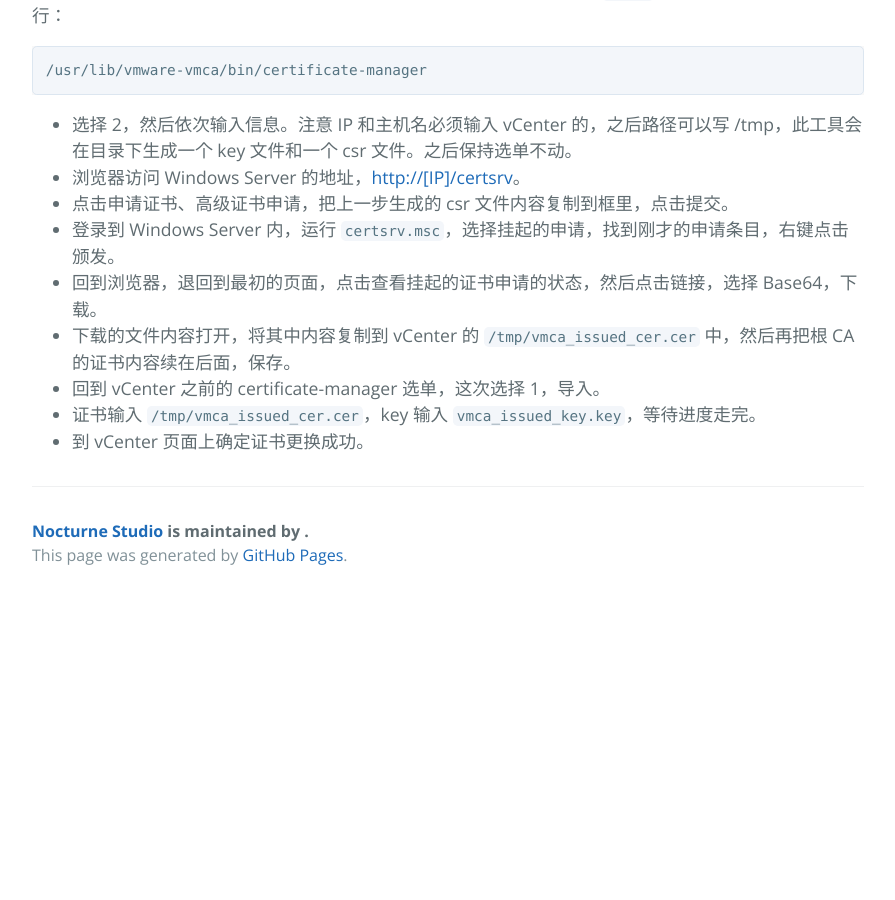
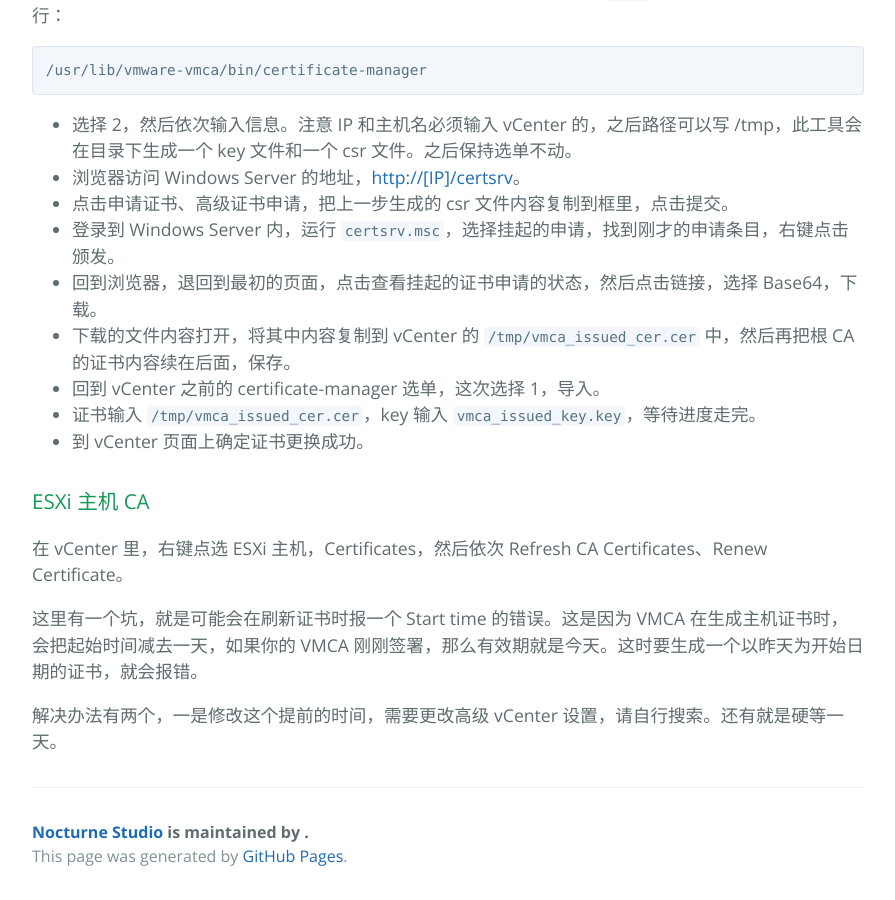
Before and after one commit to spadeq/spadeq.github.io, a Jekyll site: the page built from _posts/2023-09-08-vmware-nsx-application-platform-airgap-walkthrough.markdown, in a window 1280 px wide and 900 px high, scrolled down 924 px. Shown: the whole window, without its empty margins (192-1087 px from the left). Built offline with Jekyll 4.4.1, drawn with Linux system fonts in a browser that asks for light colours; before the commit the page ends 1523 px from its top, so only the background shows below that.

Commit message:
Update 2023-09-08-vmware-nsx-application-platform-airgap-walkthrough.markdown

```diff
--- a/_posts/2023-09-08-vmware-nsx-application-platform-airgap-walkthrough.markdown
+++ b/_posts/2023-09-08-vmware-nsx-application-platform-airgap-walkthrough.markdown
@@ -41,3 +41,11 @@ VMCA 是 vCenter 使用的中间 CA。SSH 以 root 用户登录 vCenter，执行
 * 回到 vCenter 之前的 certificate-manager 选单，这次选择 1，导入。
 * 证书输入 `/tmp/vmca_issued_cer.cer`，key 输入 `vmca_issued_key.key`，等待进度走完。
 * 到 vCenter 页面上确定证书更换成功。
+
+### ESXi 主机 CA
+
+在 vCenter 里，右键点选 ESXi 主机，Certificates，然后依次 Refresh CA Certificates、Renew Certificate。
+
+这里有一个坑，就是可能会在刷新证书时报一个 Start time 的错误。这是因为 VMCA 在生成主机证书时，会把起始时间减去一天，如果你的 VMCA 刚刚签署，那么有效期就是今天。这时要生成一个以昨天为开始日期的证书，就会报错。
+
+解决办法有两个，一是修改这个提前的时间，需要更改高级 vCenter 设置，请自行搜索。还有就是硬等一天。
```
